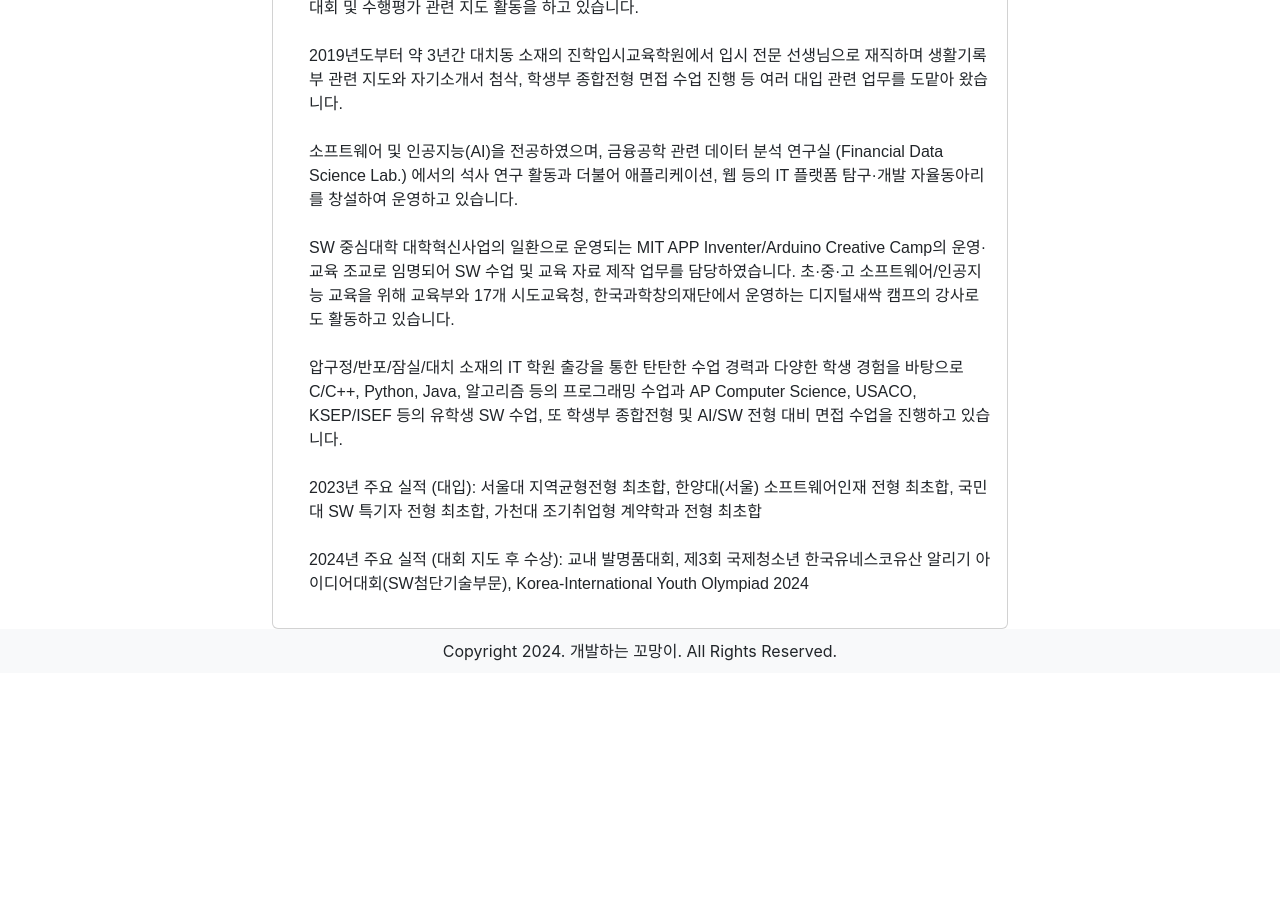
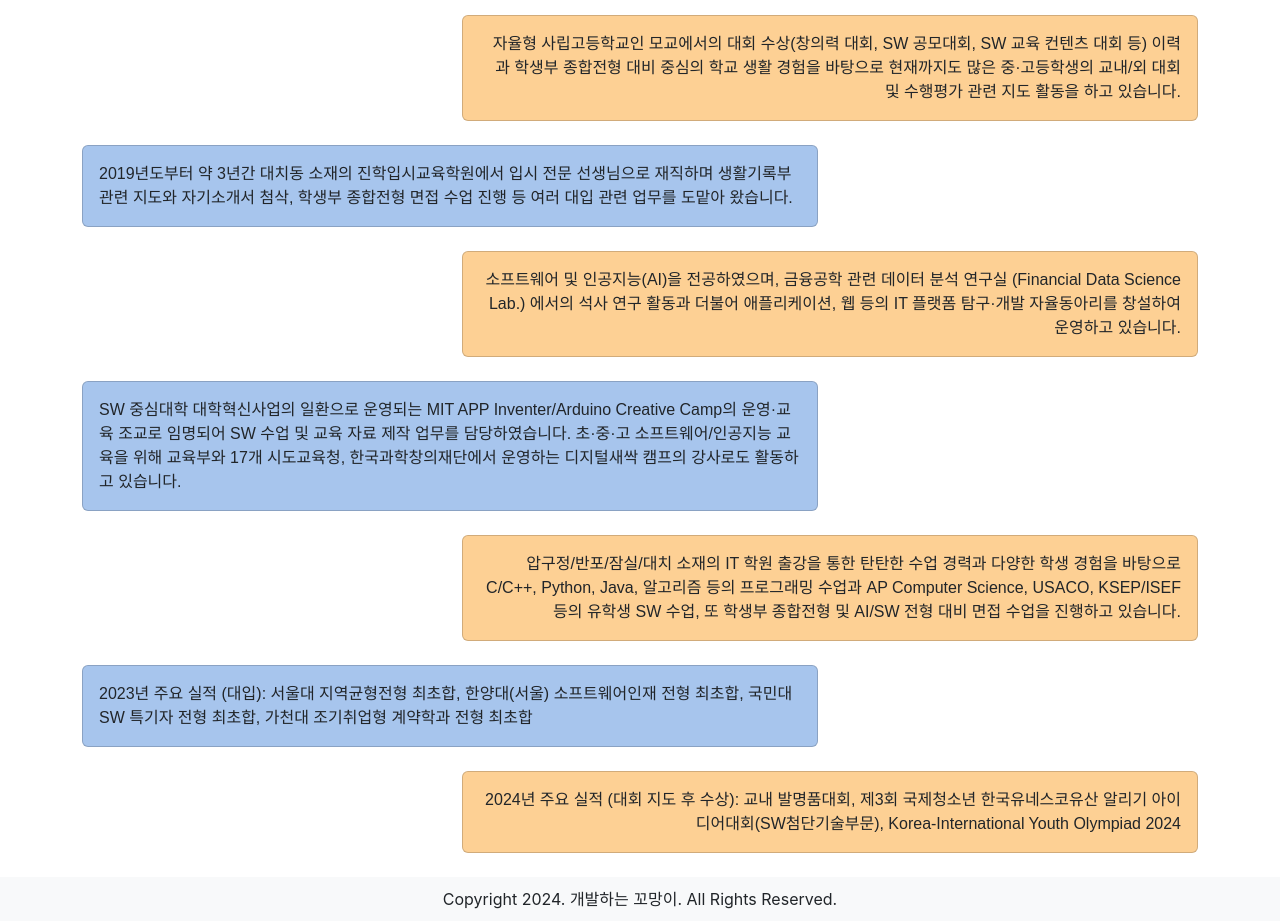
Before and after one commit to The-Martin-Kim/martin-island, a React (Create React App) app: page /about in a window 1280 px wide. Shown: the part 480-1401 px from the top of the page. Before the commit the page ends 1153 px from the top, so only its background shows below. Built offline with nearby package versions, Linux system fonts and the light colour scheme; a web font is replaced by a local one.

Commit message:
[feat] 색감 추가

```diff
--- a/src/components/ProfilePage.jsx
+++ b/src/components/ProfilePage.jsx
@@ -15,55 +15,84 @@ function ProfilePage() {
                     <Card.Body>
                         <Card.Title>Martin Kim</Card.Title>
                         <Card.Subtitle className="mb-2 text-muted">개발하는 꼬망이의 제작자이자 운영자</Card.Subtitle>
-                        <br/>
-                        <Card.Text as="div">
-                            <ul className="list-unstyled" style={{textAlign: 'left', paddingLeft: '20px'}}>
-                                <li>
-                                    Captain of Martin Island, The Educational System for AI·SW
-                                </li>
-                                <br/>
-                                <li>
-                                    자율형 사립고등학교인 모교에서의 대회 수상(창의력 대회, SW 공모대회, SW 교육 컨텐츠 대회 등) 이력과 학생부 종합전형 대비 중심의 학교 생활
-                                    경험을 바탕으로 현재까지도 많은 중·고등학생의 교내/외 대회 및 수행평가 관련 지도 활동을 하고 있습니다.
-                                </li>
-                                <br/>
-                                <li>
-                                    2019년도부터 약 3년간 대치동 소재의 진학입시교육학원에서 입시 전문 선생님으로 재직하며 생활기록부 관련 지도와 자기소개서 첨삭, 학생부 종합전형
-                                    면접 수업 진행 등 여러 대입 관련 업무를 도맡아 왔습니다.
-                                </li>
-                                <br/>
-                                <li>
-                                    소프트웨어 및 인공지능(AI)을 전공하였으며, 금융공학 관련 데이터 분석 연구실 (Financial Data Science Lab.) 에서의 석사 연구
-                                    활동과 더불어 애플리케이션, 웹 등의 IT 플랫폼 탐구·개발 자율동아리를 창설하여 운영하고 있습니다.
-                                </li>
-                                <br/>
-                                <li>
-                                    SW 중심대학 대학혁신사업의 일환으로 운영되는 MIT APP Inventer/Arduino Creative Camp의 운영·교육 조교로 임명되어 SW
-                                    수업 및 교육 자료 제작 업무를 담당하였습니다. 초·중·고 소프트웨어/인공지능 교육을 위해 교육부와 17개 시도교육청, 한국과학창의재단에서 운영하는
-                                    디지털새싹 캠프의 강사로도 활동하고 있습니다.
-                                </li>
-                                <br/>
-                                <li>
-                                    압구정/반포/잠실/대치 소재의 IT 학원 출강을 통한 탄탄한 수업 경력과 다양한 학생 경험을 바탕으로 C/C++, Python, Java, 알고리즘
-                                    등의 프로그래밍 수업과 AP Computer Science, USACO, KSEP/ISEF 등의 유학생 SW 수업, 또 학생부 종합전형 및 AI/SW
-                                    전형 대비 면접 수업을 진행하고 있습니다.
-                                </li>
-                                <br/>
-                                <li>
-                                    2023년 주요 실적 (대입): 서울대 지역균형전형 최초합, 한양대(서울) 소프트웨어인재 전형 최초합, 국민대 SW 특기자 전형 최초합, 가천대
-                                    조기취업형 계약학과 전형 최초합
-                                </li>
-                                <br/>
-                                <li>
-                                    2024년 주요 실적 (대회 지도 후 수상): 교내 발명품대회, 제3회 국제청소년 한국유네스코유산 알리기 아이디어대회(SW첨단기술부문),
-                                    Korea-International Youth Olympiad 2024
-                                </li>
-                            </ul>
-                        </Card.Text>
                     </Card.Body>
                 </Card>
             </Col>
         </Row>
+
+        <Row className="mt-3 g-4">
+            <Col md={8} xs={12}>
+                <Card style={{width: '100%', marginLeft: 0, backgroundColor: '#A7C5ED'}}>
+                    <Card.Body>Captain of Martin Island, The Educational System for AI·SW</Card.Body>
+                </Card>
+            </Col>
+        </Row>
+
+        <Row className="mt-0 g-4">
+            <Col md={8} xs={12} className="ms-auto">
+                <Card style={{width: '100%', textAlign: 'right', backgroundColor: '#FDD094'}}>
+                    <Card.Body>자율형 사립고등학교인 모교에서의 대회 수상(창의력 대회, SW 공모대회, SW 교육 컨텐츠 대회 등) 이력과 학생부 종합전형 대비 중심의 학교 생활
+                        경험을 바탕으로 현재까지도 많은 중·고등학생의 교내/외 대회 및 수행평가 관련 지도 활동을 하고 있습니다.</Card.Body>
+                </Card>
+            </Col>
+        </Row>
+
+        <Row className="mt-0 g-4">
+            <Col md={8} xs={12}>
+                <Card style={{width: '100%', marginLeft: 0, backgroundColor: '#A7C5ED'}}>
+                    <Card.Body>2019년도부터 약 3년간 대치동 소재의 진학입시교육학원에서 입시 전문 선생님으로 재직하며 생활기록부 관련 지도와 자기소개서 첨삭, 학생부 종합전형
+                        면접 수업 진행 등 여러 대입 관련 업무를 도맡아 왔습니다.</Card.Body>
+                </Card>
+            </Col>
+        </Row>
+
+        <Row className="mt-0 g-4">
+            <Col md={8} xs={12} className="ms-auto">
+                <Card style={{width: '100%', textAlign: 'right', backgroundColor: '#FDD094'}}>
+                    <Card.Body>소프트웨어 및 인공지능(AI)을 전공하였으며, 금융공학 관련 데이터 분석 연구실 (Financial Data Science Lab.) 에서의 석사 연구
+                        활동과 더불어 애플리케이션, 웹 등의 IT 플랫폼 탐구·개발 자율동아리를 창설하여 운영하고 있습니다.</Card.Body>
+                </Card>
+            </Col>
+        </Row>
+
+        <Row className="mt-0 g-4">
+            <Col md={8} xs={12}>
+                <Card style={{width: '100%', marginLeft: 0, backgroundColor: '#A7C5ED'}}>
+                    <Card.Body>SW 중심대학 대학혁신사업의 일환으로 운영되는 MIT APP Inventer/Arduino Creative Camp의 운영·교육 조교로 임명되어 SW
+                        수업 및 교육 자료 제작 업무를 담당하였습니다. 초·중·고 소프트웨어/인공지능 교육을 위해 교육부와 17개 시도교육청, 한국과학창의재단에서 운영하는
+                        디지털새싹 캠프의 강사로도 활동하고 있습니다.</Card.Body>
+                </Card>
+            </Col>
+        </Row>
+
+        <Row className="mt-0 g-4">
+            <Col md={8} xs={12} className="ms-auto">
+                <Card style={{width: '100%', textAlign: 'right', backgroundColor: '#FDD094'}}>
+                    <Card.Body>압구정/반포/잠실/대치 소재의 IT 학원 출강을 통한 탄탄한 수업 경력과 다양한 학생 경험을 바탕으로 C/C++, Python, Java, 알고리즘
+                        등의 프로그래밍 수업과 AP Computer Science, USACO, KSEP/ISEF 등의 유학생 SW 수업, 또 학생부 종합전형 및 AI/SW
+                        전형 대비 면접 수업을 진행하고 있습니다.</Card.Body>
+                </Card>
+            </Col>
+        </Row>
+
+        <Row className="mt-0 g-4">
+            <Col md={8} xs={12}>
+                <Card style={{width: '100%', marginLeft: 0, backgroundColor: '#A7C5ED'}}>
+                    <Card.Body>2023년 주요 실적 (대입): 서울대 지역균형전형 최초합, 한양대(서울) 소프트웨어인재 전형 최초합, 국민대 SW 특기자 전형 최초합, 가천대
+                        조기취업형 계약학과 전형 최초합</Card.Body>
+                </Card>
+            </Col>
+        </Row>
+
+        <Row className="mt-0 g-4">
+            <Col md={8} xs={12} className="ms-auto">
+                <Card style={{width: '100%', textAlign: 'right', backgroundColor: '#FDD094'}}>
+                    <Card.Body>2024년 주요 실적 (대회 지도 후 수상): 교내 발명품대회, 제3회 국제청소년 한국유네스코유산 알리기 아이디어대회(SW첨단기술부문),
+                        Korea-International Youth Olympiad 2024</Card.Body>
+                </Card>
+            </Col>
+        </Row>
+        <br/>
     </Container>);
 }
 
```
